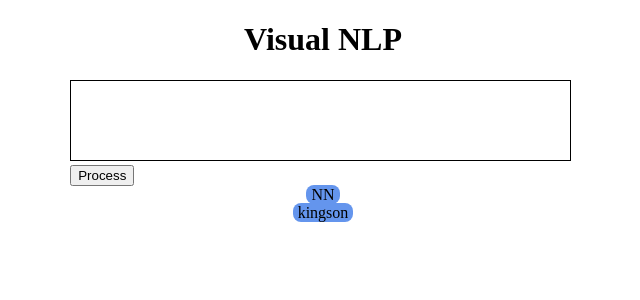
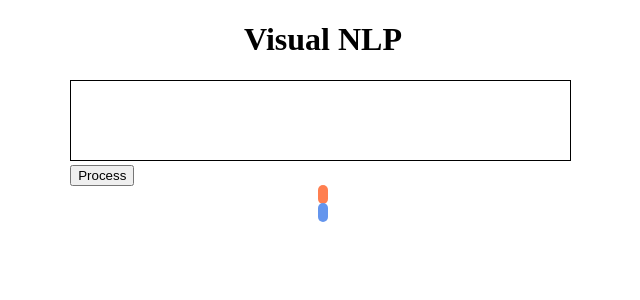
Before and after one commit to lkq/visual-nlp, an Angular app in the folder ui/: page / in a window 1280 px wide. Shown: the top 300 px of the page, without its empty margins (317-957 px from the left). Built offline with nearby package versions, Linux system fonts and the light colour scheme.

Commit message:
expose token binding for pos-sentence

```diff
--- a/ui/src/app/pos-sentence/pos-sentence.component.ts
+++ b/ui/src/app/pos-sentence/pos-sentence.component.ts
@@ -1,4 +1,4 @@
-import { Component, OnInit } from '@angular/core';
+import { Component, OnInit, Input } from '@angular/core';
 import { PosToken } from './pos-token';
 
 @Component({
@@ -9,7 +9,8 @@ import { PosToken } from './pos-token';
 
 export class PosSentenceComponent implements OnInit {
 
-  tokens: Array<PosToken> = [{token: 'kingson', tag: 'NN', tagName: 'Noun'}];
+  @Input()
+  tokens: Array<PosToken> = [];
 
   constructor() { }
 
--- a/ui/src/app/pos-token/pos-token.component.css
+++ b/ui/src/app/pos-token/pos-token.component.css
@@ -1,15 +1,15 @@
-.pos-component {
+.pos-token {
   text-align: center;
 }
 
-.pos-token {
+.pos-tag {
   background-color: coral;
   border-radius: 8px;
   padding: 1px;
   padding-left: 5px;
   padding-right: 5px;
 }
-.pos-token {
+.pos-text {
   background-color: cornflowerblue;
   border-radius: 8px;
   padding: 1px;
--- a/ui/src/app/pos-token/pos-token.component.html
+++ b/ui/src/app/pos-token/pos-token.component.html
@@ -1,6 +1,6 @@
-<div class="pos-component">
-  <label class="pos-token">{{pos.tag}}</label>
+<div class="pos-token">
+  <label class="pos-tag">{{pos && pos.tag}}</label>
   <div>
-    <label class="pos-token">{{pos.token}}</label>
+    <label class="pos-text">{{pos && pos.token}}</label>
   </div>
 </div>
--- a/ui/src/app/visual-nlp/visual-nlp.component.html
+++ b/ui/src/app/visual-nlp/visual-nlp.component.html
@@ -2,5 +2,6 @@
   <app-nlp-input
   [content]="nlpInputText"
   (submit)="onSubmitTextToProcess($event)"></app-nlp-input>
-  <app-pos-sentence></app-pos-sentence>
+  <app-pos-sentence
+  [tokens]="posTokens"></app-pos-sentence>
 </div>
--- a/ui/src/app/visual-nlp/visual-nlp.component.ts
+++ b/ui/src/app/visual-nlp/visual-nlp.component.ts
@@ -1,4 +1,5 @@
 import { Component, OnInit, Input } from '@angular/core';
+import { PosToken } from '../pos-sentence/pos-token';
 
 @Component({
   selector: 'app-visual-nlp',
@@ -8,6 +9,7 @@ import { Component, OnInit, Input } from '@angular/core';
 export class VisualNLPComponent implements OnInit {
 
   nlpInputText: String = '';
+  posTokens: Array<PosToken> = [];
 
   constructor() { }
 
@@ -17,6 +19,7 @@ export class VisualNLPComponent implements OnInit {
   onSubmitTextToProcess(text) {
     console.log('receiving text to process: ' + text);
     this.nlpInputText = text;
+    this.posTokens = [{token: 'kingson', tag: 'NN', tagName: 'Noun'}];
   }
 
 }
```
